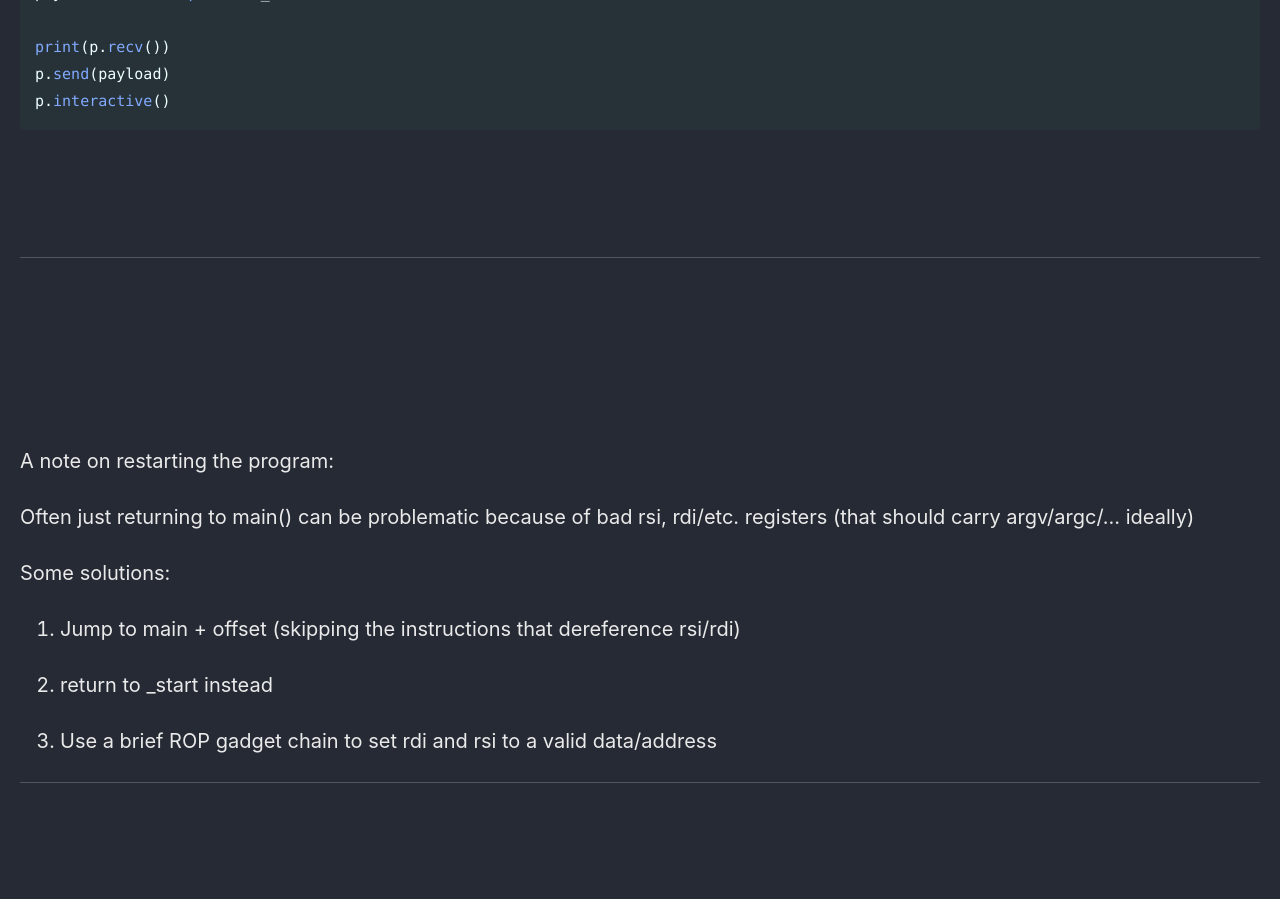
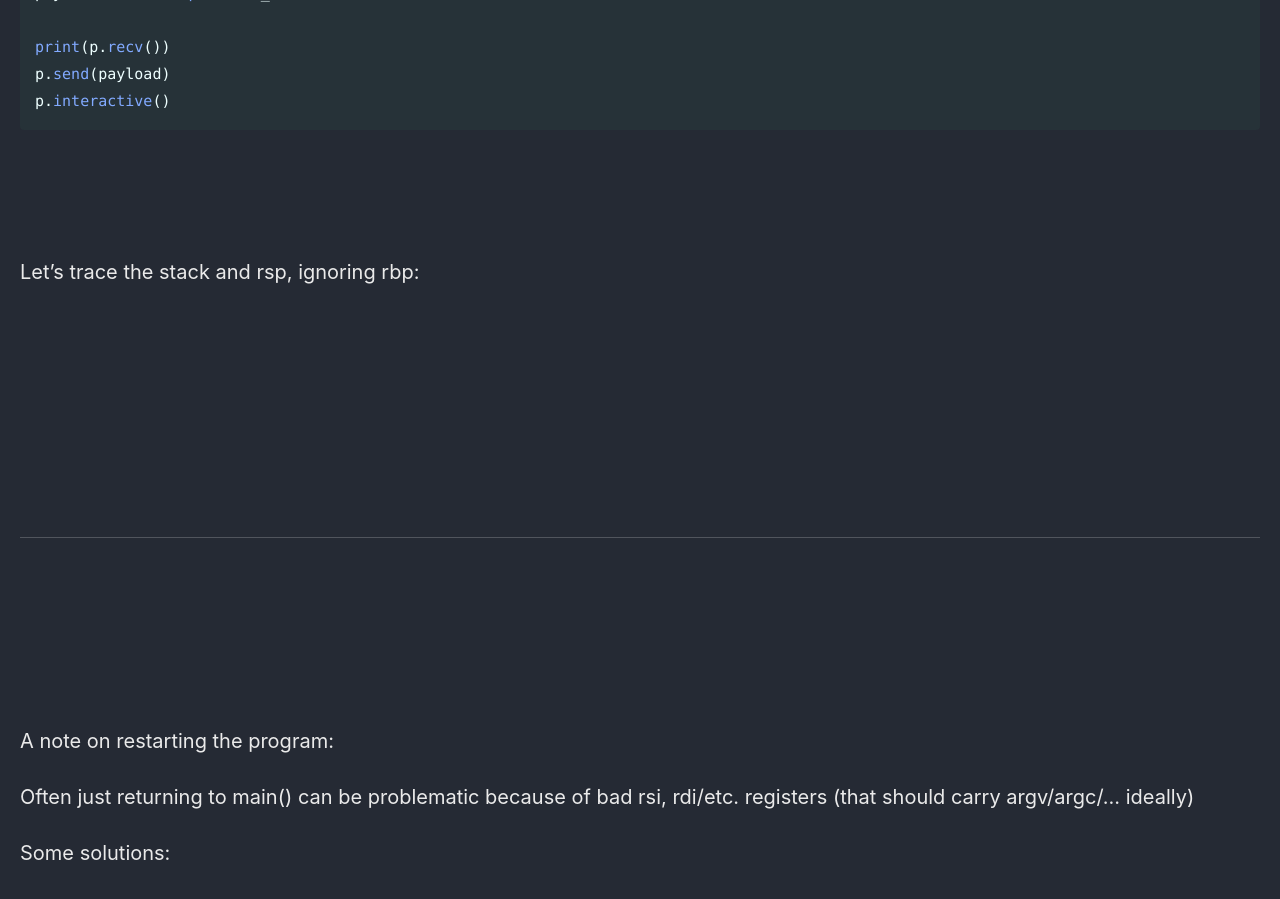
Before and after one commit to Connor-McCartney/Connor-McCartney.github.io, a Jekyll site: the page built from _pages/misc/pwn.md, in a window 1280 px wide and 900 px high, scrolled down 40318 px. Built offline with Jekyll 4.4.1, drawn with Linux system fonts in a browser that asks for light colours; cached includes are drawn as plain includes.

Commit message:
Update pwn.md

```diff
--- a/_pages/misc/pwn.md
+++ b/_pages/misc/pwn.md
@@ -1681,8 +1681,23 @@ p.interactive()
 
 <br>
 
-
-
+Let's trace the stack and rsp, ignoring rbp:
+
+
+
+
+
+
+
+<br>
+
+
+<br>
+
+
+<br>
+
+<br>
 
 
 
```
